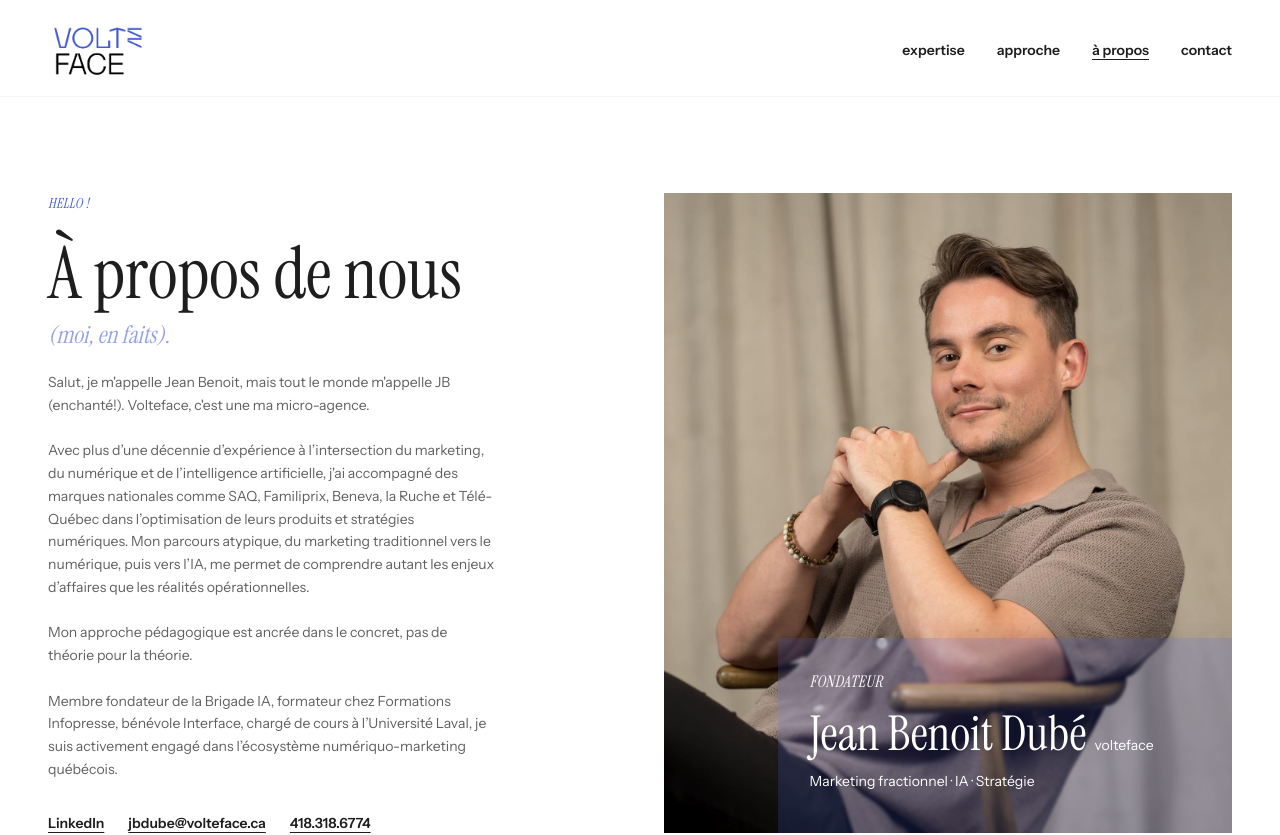
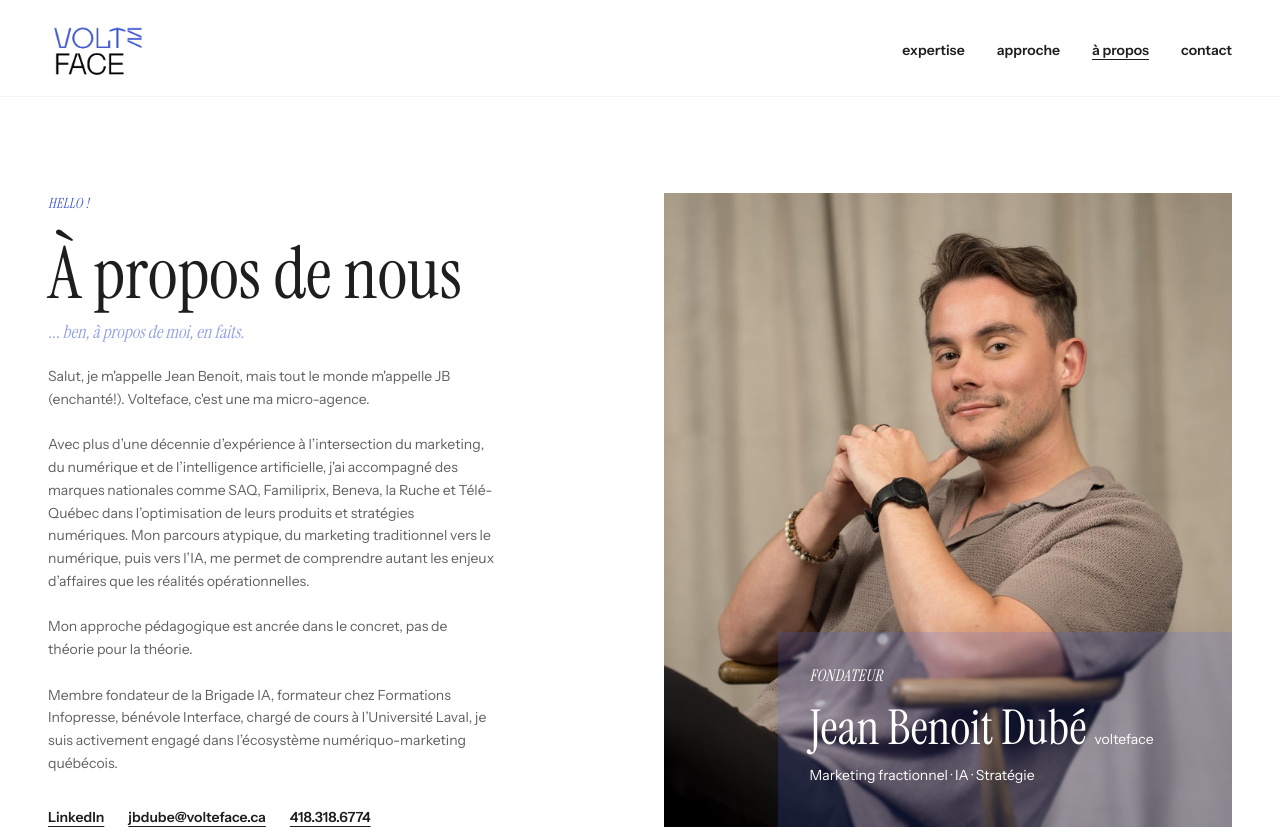
Before and after one commit to jbdube-gif/mon-agence, a Next.js app: page /a-propos in a window 1280 px wide. Shown: the top 835 px of the page. Built offline with nearby package versions, Linux system fonts and the light colour scheme.

Commit message:
coquilles

```diff
--- a/app/a-propos/page.tsx
+++ b/app/a-propos/page.tsx
@@ -206,7 +206,7 @@ export default function APropos() {
           <p className="font-[family-name:var(--font-serif)] italic text-[#4159d2] text-sm mb-4 tracking-wide">HELLO !</p>
 <h1 className="font-[family-name:var(--font-serif)] text-5xl md:text-7xl text-[#1e1e1e] leading-tight mb-6">
   À propos de nous
-  <span className="block italic text-[#95A1E6] text-2xl md:text-2xl leading-none mt-1">(moi, en faits).</span>
+  <span className="block italic text-[#95A1E6] text-lg md:text-lg leading-none mt-1">... ben, à propos de moi, en faits.</span>
 </h1>
           <p className="text-[#1e1e1e] text-xs md:text-sm leading-relaxed opacity-70 max-w-md mb-8">
             Salut, je m'appelle Jean Benoit, mais tout le monde m'appelle JB (enchanté!). Volteface, c'est une ma micro-agence.<br />
--- a/app/page.tsx
+++ b/app/page.tsx
@@ -42,7 +42,7 @@ const CARTES: Record<string, {
     intro: "SAASPASSE",
     titre: "épisode balado",
     suffixe: "podcast",
-    texte: "Épisode dédié à clarifier l'approche d'acquisition traditionnelle d'une équipe multi-disciplinaire.",
+    texte: "Épisode dédié à clarifier la différence entre l'approche d'acquisition traditionnelle et celle d'une équipe multi-disciplinaire tech.",
     image: "/cas/saaspasse.png",
     bg: "#8b95e8",
     lien: "https://saaspasse.com/episode/episode-38-jean-benoit-dube-la-growth-wtf/",
@@ -99,7 +99,7 @@ const CARTES: Record<string, {
     intro: "WEB À QUÉBEC",
     titre: "les cycles de croissance",
     suffixe: "conférence",
-    texte: "Cycles de croissance, acquisition, ocréan de données unités, paralyse de l'analyse, bref, une conférence visant à structurer la croissance.",
+    texte: "Cycles de croissance, acquisition, océan de données, paralyse de l'analyse, bref, une conférence visant à structurer la croissance.",
     image: "/cas/waq.png",
     bg: "#4159D2",
     lien: "https://interfaceqc.com/",
```
